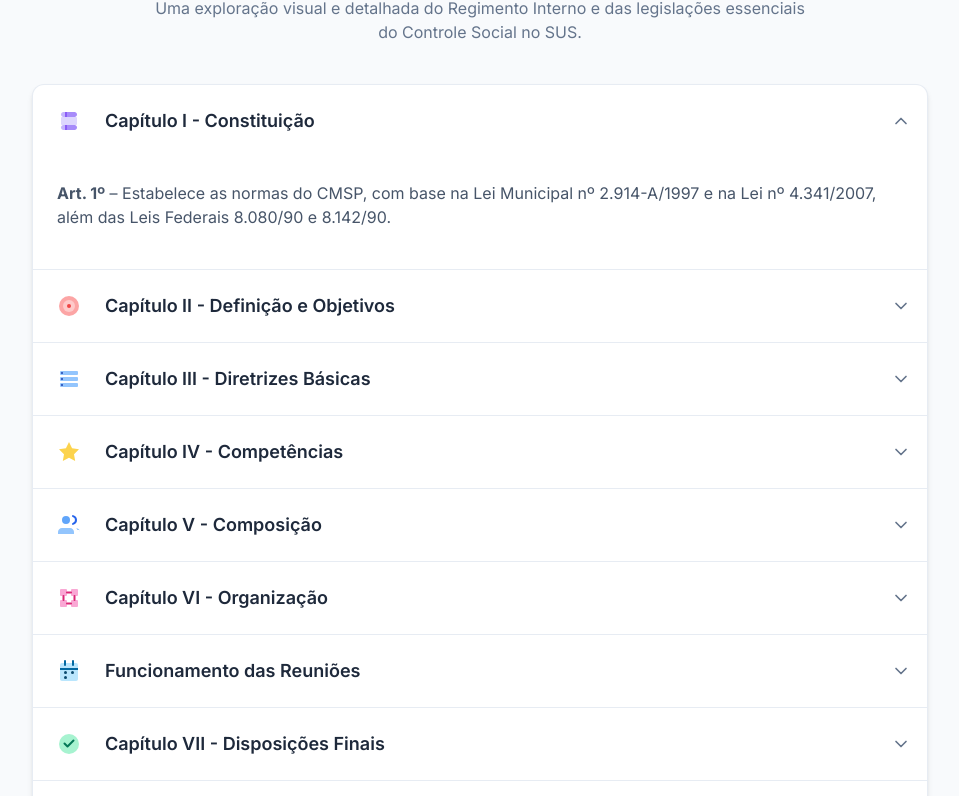
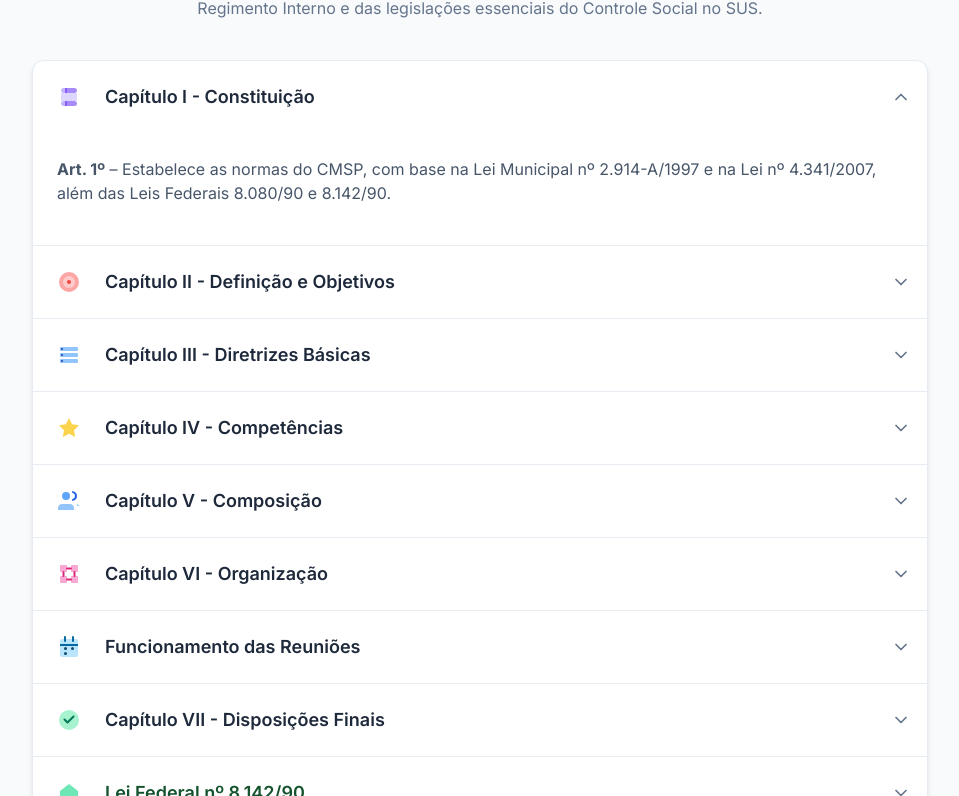
Before and after one commit to fksinamuniz/CMSP, a plain HTML site: page index.html in a window 1280 px wide. Shown: the part 164-960 px from the top of the page, without its empty margins (160-1119 px from the left). Drawn offline with nearby package versions, Linux system fonts and the light colour scheme.

Commit message:
Update index.html

```diff
--- a/index.html
+++ b/index.html
@@ -55,7 +55,7 @@
                     Regimento Interativo do CMSP
                 </h1>
                 <p class="text-slate-500 mt-2 max-w-2xl mx-auto">
-                    Uma exploração visual e detalhada do Regimento Interno e das legislações essenciais do Controle Social no SUS.
+                    Regimento Interno e das legislações essenciais do Controle Social no SUS.
                 </p>
             </header>
 
```
